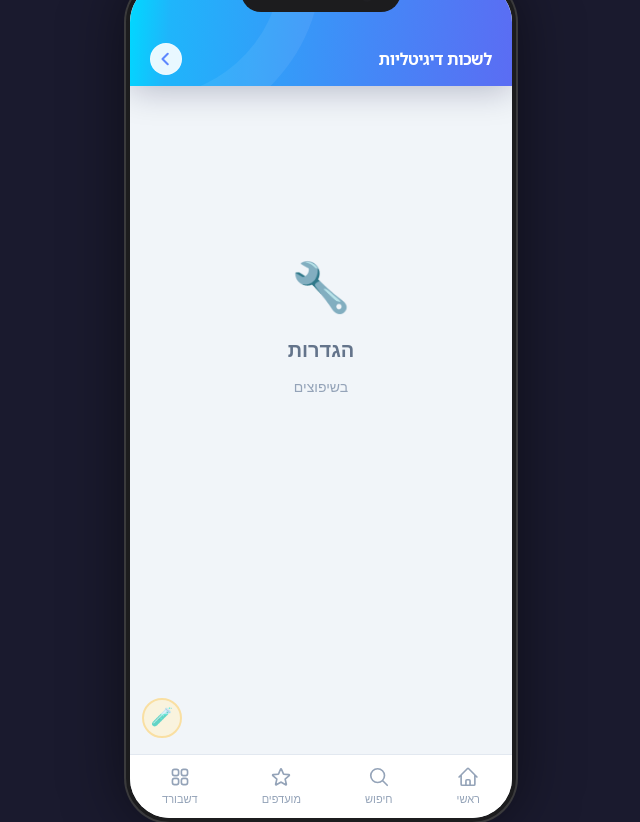
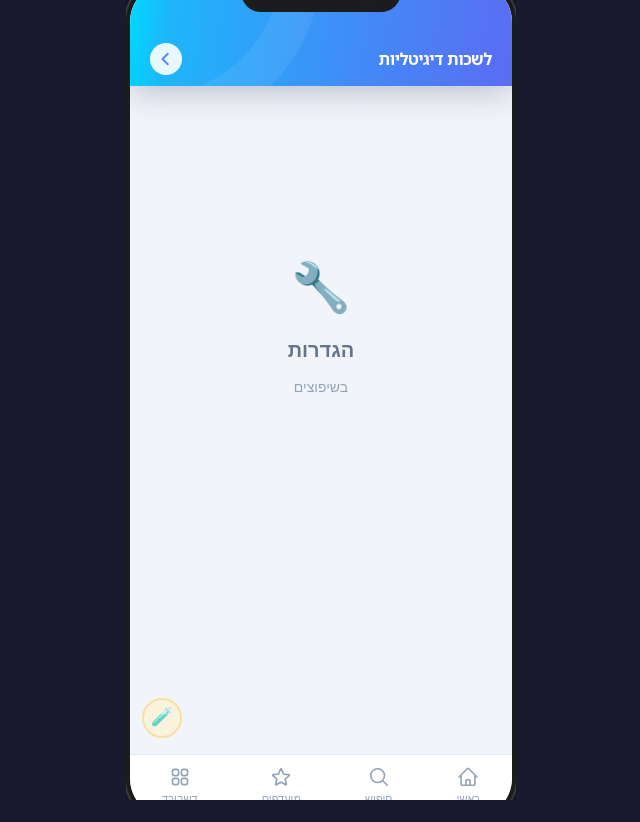
Before and after one commit to Puncudo/digitallishka, a Vue app: page /settings in a window 1280 px wide. Shown: the whole page, without its empty margins (319-959 px from the left). After the commit the page ends 800 px from the top, so only its background shows below. Built offline with nearby package versions, Linux system fonts and the light colour scheme.

Commit message:
Fix footer scrolling, revert theme-color

```diff
--- a/src/assets/main.css
+++ b/src/assets/main.css
@@ -33,6 +33,7 @@
 
 html, body {
   height: 100%;
+  overflow: hidden;
   font-family: 'Heebo', system-ui, sans-serif;
   background: var(--bg);
   color: var(--text-primary);
--- a/src/views/IntroView.vue
+++ b/src/views/IntroView.vue
@@ -255,7 +255,6 @@ function replay() {
 }
 
 onMounted(() => {
-  document.querySelector('meta[name="theme-color"]')?.setAttribute('content', '#4cc7ec')
   document.fonts.ready.then(() => {
     fontsReady.value = true
   })
@@ -263,7 +262,6 @@ onMounted(() => {
 })
 
 onBeforeUnmount(() => {
-  document.querySelector('meta[name="theme-color"]')?.setAttribute('content', '#1e3a8a')
   destroyed = true
   gen++
 })
```
Also changed, not shown: 6 other files (tests, documents, lock files or other folders).
